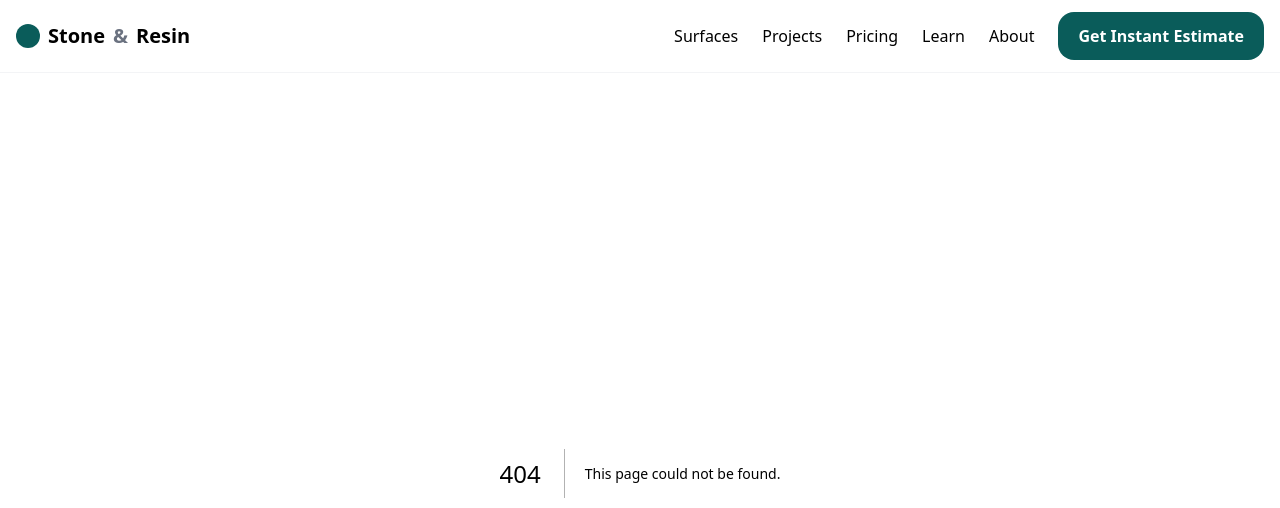
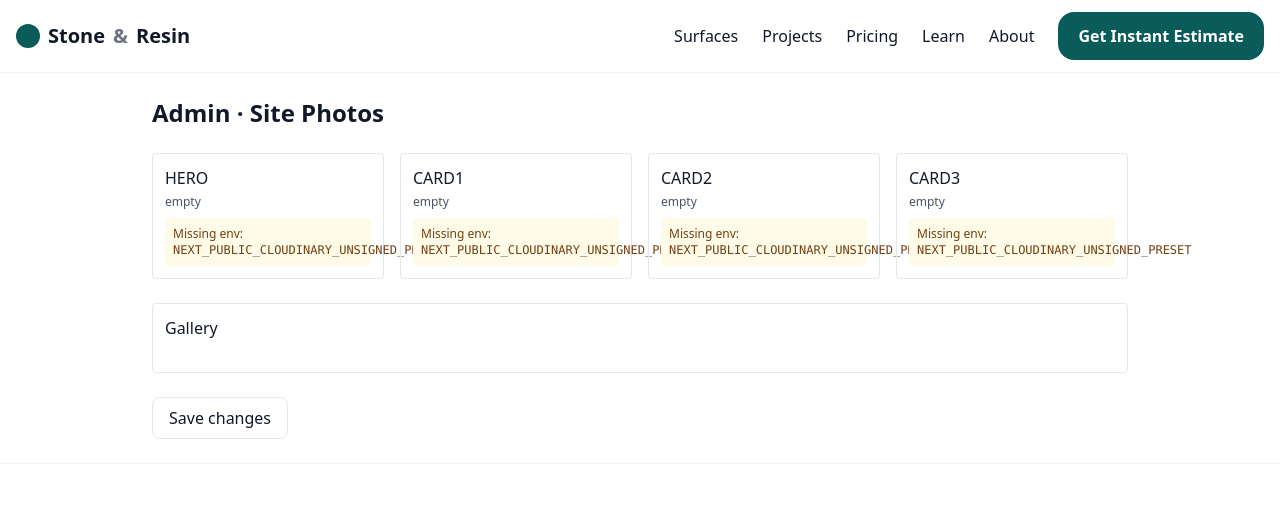
Before and after one commit to Stoneandresin/stoneandresin-site, a Next.js app: page /admin/site-photos in a window 1280 px wide. Before the commit this address had no page. Shown: the top 508 px of the page. Built offline with nearby package versions, Linux system fonts and the light colour scheme.

Commit message:
feat(admin): add Site Photos UI to set hero/cards; link from Admin

```diff
--- a/app/admin/page.tsx
+++ b/app/admin/page.tsx
@@ -28,7 +28,7 @@ export default function AdminIndex() {
     <main className="mx-auto max-w-3xl p-6 space-y-6">
       <h1 className="text-2xl font-semibold">Admin</h1>
 
-      <ul className="grid gap-4 sm:grid-cols-2">
+      <ul className="grid gap-4 sm:grid-cols-2 md:grid-cols-3">
         <li className="rounded-lg border p-4">
           <h2 className="font-medium mb-1">Photos</h2>
           <p className="text-sm text-gray-600 mb-2">Upload and manage images.</p>
@@ -40,6 +40,12 @@ export default function AdminIndex() {
           <p className="text-sm text-gray-600 mb-2">Drag-drop paired images for the gallery.</p>
           <Link className="underline" href="/admin/uploads">Open /admin/uploads</Link>
         </li>
+
+        <li className="rounded-lg border p-4">
+          <h2 className="font-medium mb-1">Site Photos</h2>
+          <p className="text-sm text-gray-600 mb-2">Pick HERO and homepage card images.</p>
+          <a className="underline" href="/admin/site-photos">Open /admin/site-photos</a>
+        </li>
       </ul>
     </main>
   );
--- /dev/null
+++ b/app/admin/site-photos/page.tsx
@@ -0,0 +1,136 @@
+'use client';
+
+import { useEffect, useState } from 'react';
+import {
+  CldUploadWidget,
+  type CloudinaryUploadWidgetResults,
+  type CloudinaryUploadWidgetInfo,
+} from 'next-cloudinary';
+
+type SiteImages = {
+  hero?: string;
+  card1?: string;
+  card2?: string;
+  card3?: string;
+  gallery?: string[];
+};
+
+export default function SitePhotos() {
+  const [m, setM] = useState<SiteImages>({ gallery: [] });
+  const [busy, setBusy] = useState(false);
+  const unsignedPreset = process.env.NEXT_PUBLIC_CLOUDINARY_UNSIGNED_PRESET;
+
+  // Load current settings
+  useEffect(() => {
+    (async () => {
+      const res = await fetch('/api/admin/settings', { cache: 'no-store' });
+      if (res.ok) setM(await res.json());
+    })();
+  }, []);
+
+  const handleUpload =
+    (slot?: keyof SiteImages) =>
+    (res: CloudinaryUploadWidgetResults) => {
+      const info = res?.info;
+      if (!info || typeof info === 'string') return;
+      const id = (info as CloudinaryUploadWidgetInfo).public_id;
+      if (!id) return;
+
+      if (!slot || slot === 'gallery') {
+        setM(p => ({ ...p, gallery: [id, ...(p.gallery || [])] }));
+      } else {
+        setM(p => ({ ...p, [slot]: id }));
+      }
+    };
+
+  async function save() {
+    setBusy(true);
+    await fetch('/api/admin/settings', {
+      method: 'POST',
+      body: JSON.stringify(m),
+    });
+    setBusy(false);
+    alert('Saved ✓');
+  }
+
+  const Slot = ({ name, val }: { name: keyof SiteImages; val?: string }) => (
+    <div className="rounded border p-3">
+      <div className="mb-1 font-medium">{name.toUpperCase()}</div>
+      <div className="text-xs text-gray-600 mb-2 break-all">{val || 'empty'}</div>
+      {unsignedPreset ? (
+        <CldUploadWidget uploadPreset={unsignedPreset} onUpload={handleUpload(name)}>
+          {({ open }) => (
+            <button type="button" className="rounded border px-3 py-2" onClick={() => open?.()}>
+              Upload & set
+            </button>
+          )}
+        </CldUploadWidget>
+      ) : (
+        <p className="text-xs rounded bg-yellow-50 p-2 text-yellow-900">
+          Missing env: <code>NEXT_PUBLIC_CLOUDINARY_UNSIGNED_PRESET</code>
+        </p>
+      )}
+      {val && (
+        <button
+          type="button"
+          className="ml-2 text-sm underline"
+          onClick={() => setM(p => ({ ...p, [name]: undefined }))}
+        >
+          Clear
+        </button>
+      )}
+    </div>
+  );
+
+  return (
+    <main className="mx-auto max-w-5xl p-6 space-y-6">
+      <h1 className="text-2xl font-semibold">Admin · Site Photos</h1>
+
+      <section className="grid gap-4 sm:grid-cols-2 lg:grid-cols-4">
+        <Slot name="hero" val={m.hero} />
+        <Slot name="card1" val={m.card1} />
+        <Slot name="card2" val={m.card2} />
+        <Slot name="card3" val={m.card3} />
+      </section>
+
+      <section className="rounded border p-3">
+        <div className="mb-2 font-medium">Gallery</div>
+        <div className="mb-3 flex flex-wrap gap-2">
+          {unsignedPreset ? (
+            <CldUploadWidget uploadPreset={unsignedPreset} onUpload={handleUpload('gallery')}>
+              {({ open }) => (
+                <button type="button" className="rounded border px-3 py-2" onClick={() => open?.()}>
+                  Add to gallery
+                </button>
+              )}
+            </CldUploadWidget>
+          ) : null}
+
+          {(m.gallery ?? []).map(id => (
+            <div key={id} className="flex items-center gap-2 text-xs">
+              <span className="truncate max-w-[240px]">{id}</span>
+              <button
+                type="button"
+                className="text-red-600"
+                onClick={() =>
+                  setM(p => ({ ...p, gallery: (p.gallery || []).filter(x => x !== id) }))
+                }
+              >
+                remove
+              </button>
+            </div>
+          ))}
+        </div>
+      </section>
+
+      <button
+        type="button"
+        disabled={busy}
+        onClick={save}
+        className="rounded-lg border px-4 py-2"
+      >
+        {busy ? 'Saving…' : 'Save changes'}
+      </button>
+    </main>
+  );
+}
--- /dev/null
+++ b/app/api/admin/settings/route.ts
@@ -0,0 +1,24 @@
+import { NextRequest, NextResponse } from "next/server";
+import { promises as fs } from "fs";
+import path from "path";
+
+const file = path.join(process.cwd(), "public", "site-photos.json");
+
+export async function GET() {
+  try {
+    const txt = await fs.readFile(file, "utf8");
+    return NextResponse.json(JSON.parse(txt));
+  } catch {
+    return NextResponse.json({});
+  }
+}
+
+export async function POST(req: NextRequest) {
+  try {
+    const data = await req.json();
+    await fs.writeFile(file, JSON.stringify(data, null, 2));
+    return NextResponse.json({ ok: true });
+  } catch {
+    return NextResponse.json({ ok: false, error: "write_failed" }, { status: 500 });
+  }
+}
--- /dev/null
+++ b/public/site-photos.json
@@ -0,0 +1,7 @@
+{
+  "hero": "",
+  "card1": "",
+  "card2": "",
+  "card3": "",
+  "gallery": []
+}
```
Also changed, not shown: 1 other file (tests, documents, lock files or other folders).
